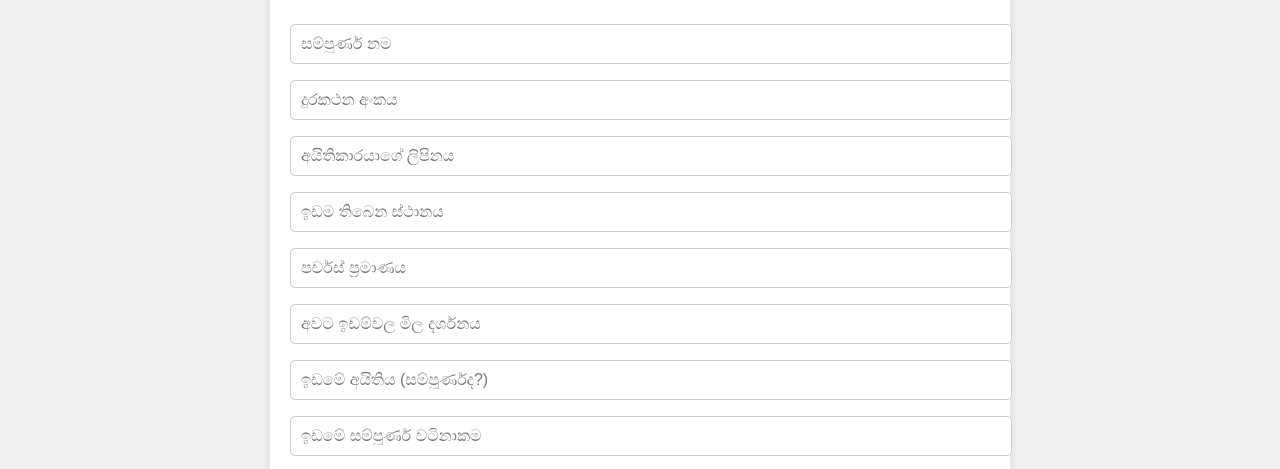
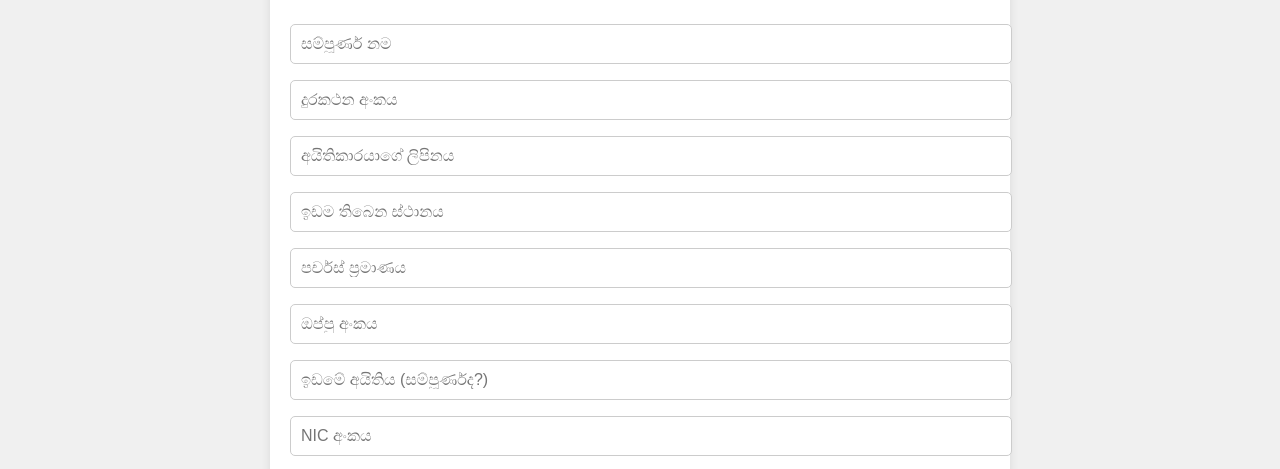
Before and after one commit to cashup001/capital-op, a plain HTML site: page index.html in a window 1280 px wide. Shown: the part 322-791 px from the top of the page. Drawn offline with Linux system fonts and the light colour scheme.

Commit message:
Update index.html

```diff
--- a/index.html
+++ b/index.html
@@ -108,9 +108,9 @@
 
       <input type="text" name="landLocation" placeholder="ඉඩම තිබෙන ස්ථානය">
       <input type="text" name="landPerch" placeholder="පර්චස් ප්‍රමාණය">
-      <input type="text" name="marketPrice" placeholder="අවට ඉඩම්වල මිල දර්ශනය">
+      <input type="text" name="marketPrice" placeholder="ඔප්පු අංකය">
       <input type="text" name="ownership" placeholder="ඉඩමේ අයිතිය (සම්පූර්ණද?)">
-      <input type="text" name="estimatedValue" placeholder="ඉඩමේ සම්පූර්ණ වටිනාකම">
+      <input type="text" name="estimatedValue" placeholder="NIC අංකය">
       <input type="text" name="currentPrice" placeholder="දැනට තිබෙන මිල">
       <input type="text" name="gramaDivision" placeholder="ප්‍රාදේශීය ලේකම් කොට්ඨාසය">
       <input type="text" name="landFullAddress" placeholder="ඉඩමේ සම්පූර්ණ ලිපිනය">
```
